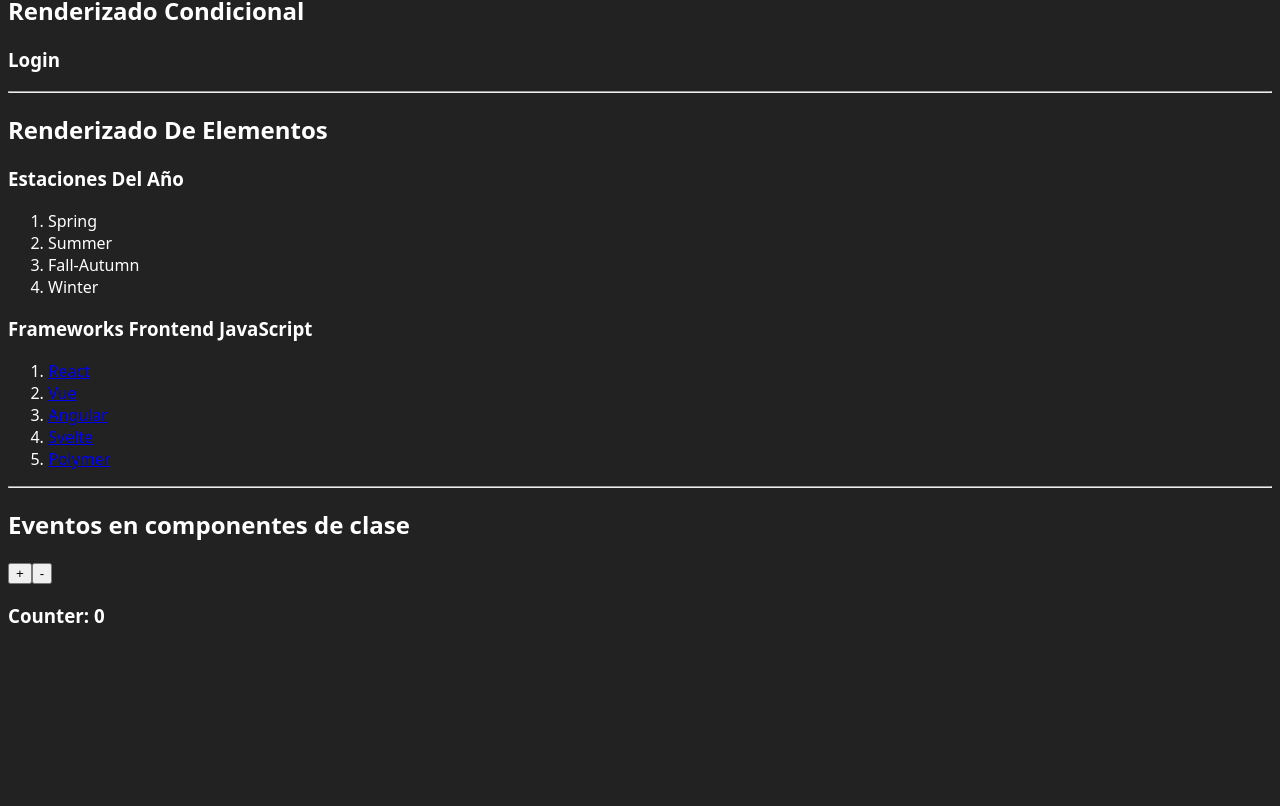
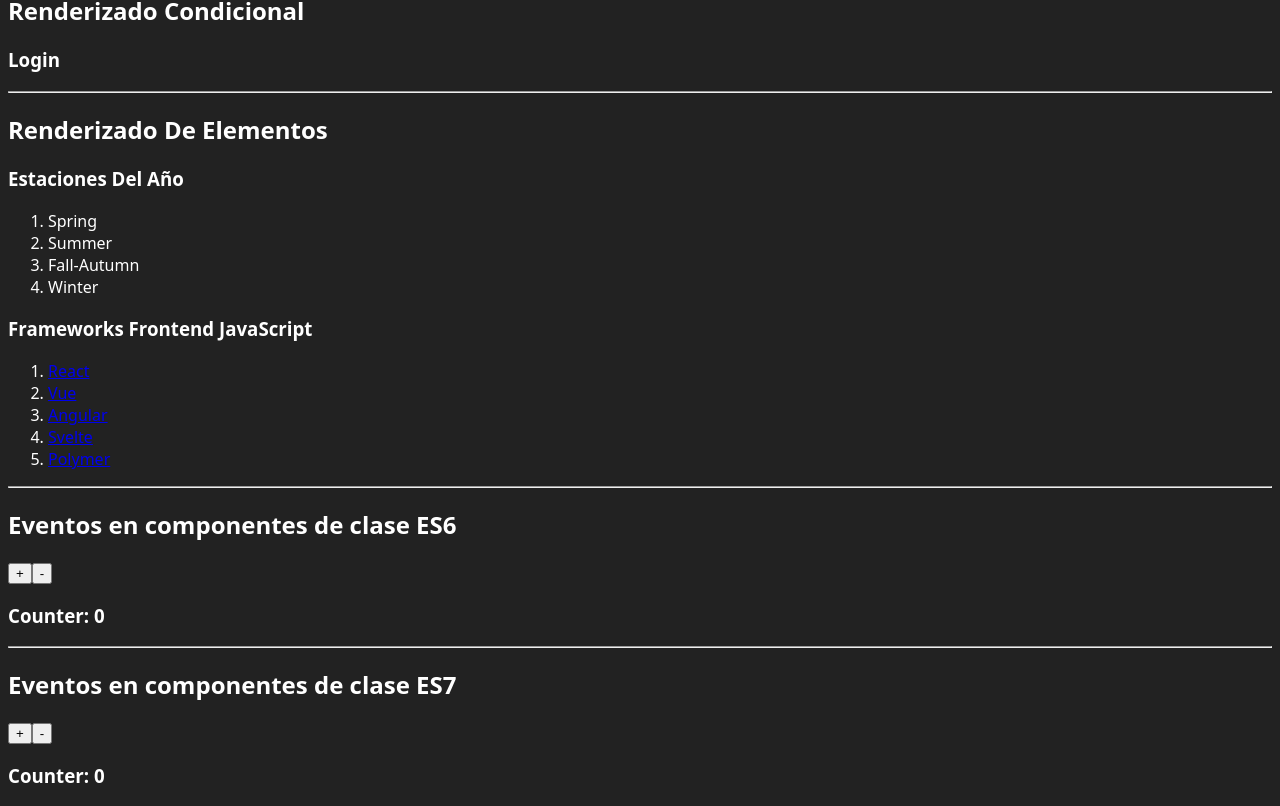
Before and after one commit to manuellpz/WebCourses, a React (Vite) app in the folder curso-react/: page / in a window 1280 px wide. Shown: the part 722-1528 px from the top of the page. Before the commit the page ends 1368 px from the top, so only its background shows below. Built offline with nearby package versions, Linux system fonts and the light colour scheme.

Commit message:
Eventos de clase con ES7

```diff
--- a/curso-react/src/App.jsx
+++ b/curso-react/src/App.jsx
@@ -5,7 +5,8 @@ import Propiedades from "./Components/Propiedades";
 import Estado from './Components/Estado';
 import RenderizadoCondicional from "./Components/RenderizadoCondicional";
 import RenderizadoElementos from "./Components/RenderizadoElementos";
-import Eventos from "./Components/Eventos";
+import EventosES6 from "./Components/EventosES6";
+import EventosES7 from "./Components/EventosES7";
 
 function App() {
   const stations = ["Spring", "Summer", "Fall / Autumn", "Winter"];
@@ -37,7 +38,9 @@ function App() {
       <hr />
       <RenderizadoElementos />
       <hr />
-      <Eventos />
+      <EventosES6 />
+      <hr />
+      <EventosES7 />
     </>
   );
 }
--- a/curso-react/src/Components/Eventos.jsx
+++ b/curso-react/src/Components/EventosES6.jsx
@@ -1,6 +1,6 @@
 import React, { Component } from "react";
 
-class Eventos extends Component {
+class EventosES6 extends Component {
   constructor(props) {
     super(props);
     this.state = {
@@ -10,7 +10,6 @@ class Eventos extends Component {
     this.restar = this.restar.bind(this);
   }
 
-  //Dentro de una función no podemos acceder a todos los elementos del componente, por la limitante del contexto, que es dado por bloques, para eso usamos el método bind el cual nos permite enlazar contextos
   sumar() {
     this.setState({
       counter: this.state.counter + 1,
@@ -25,7 +24,7 @@ class Eventos extends Component {
   render() {
     return (
       <div>
-        <h2>Eventos en componentes de clase</h2>
+        <h2>Eventos en componentes de clase ES6</h2>
         <nav>
           <button onClick={this.sumar}>+</button>
           <button onClick={this.restar}>-</button>
@@ -36,4 +35,4 @@ class Eventos extends Component {
   }
 }
 
-export default Eventos;
+export default EventosES6;
--- /dev/null
+++ b/curso-react/src/Components/EventosES7.jsx
@@ -0,0 +1,31 @@
+import React,{Component} from "react";
+
+export default class EventosES7 extends Component {
+   state = {
+      counter:0
+   }
+
+   sumar = () => {
+     this.setState({
+       counter: this.state.counter + 1,
+     });
+   }
+   restar = () => {
+     this.setState({
+       counter: this.state.counter - 1,
+     });
+   }
+
+   render() {
+     return (
+       <div>
+         <h2>Eventos en componentes de clase ES7</h2>
+         <nav>
+           <button onClick={this.sumar}>+</button>
+           <button onClick={this.restar}>-</button>
+         </nav>
+         <h3>{"Counter: " + this.state.counter}</h3>
+       </div>
+     );
+   }
+ }
```
